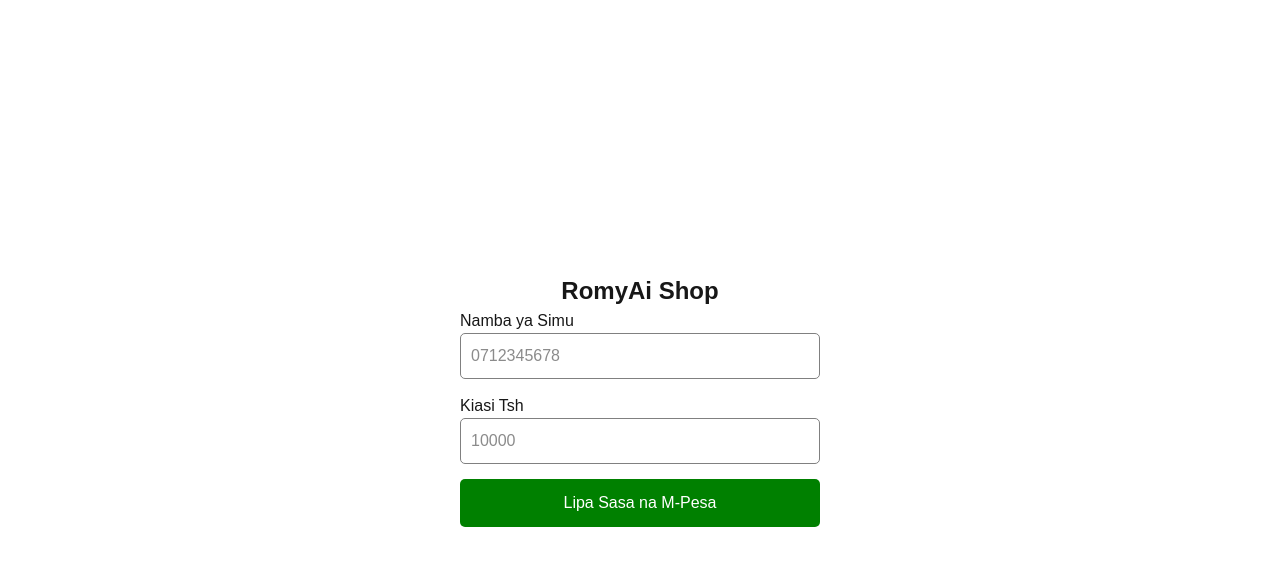
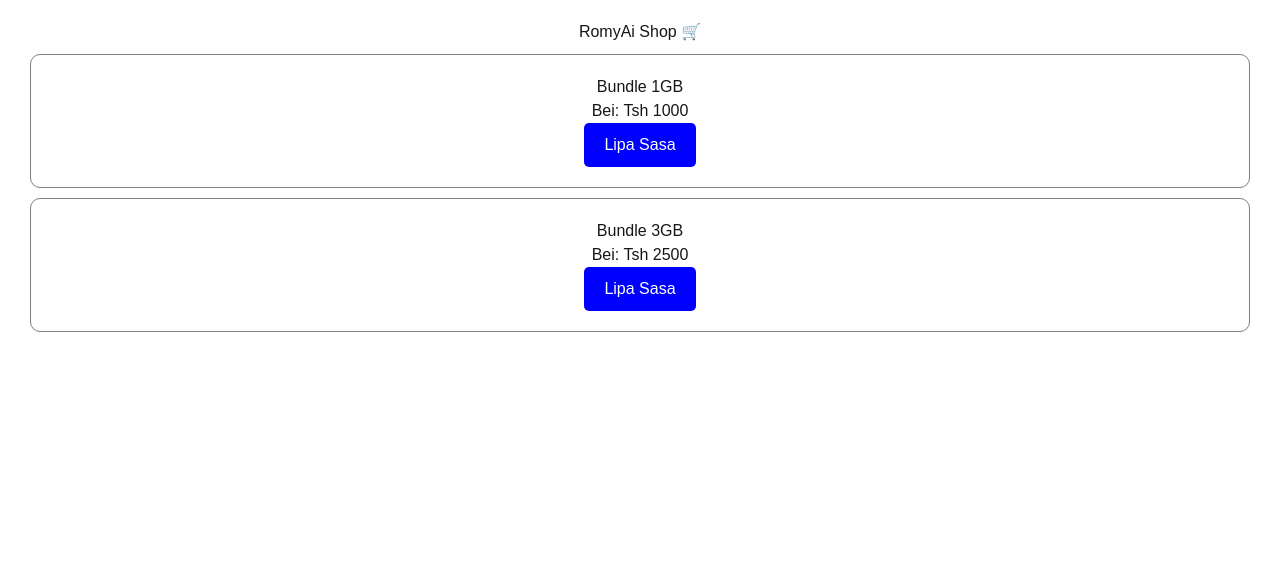
Before and after one commit to omy159122-dev/romyai, a Next.js app: page / in a window 1280 px wide. Shown: the top 566 px of the page. Built offline with nearby package versions, Linux system fonts and the light colour scheme.

Commit message:
Refactor payment logic and enhance UI for bundles
Refactor payment function and update UI components for better user experience.

```diff
--- a/app/page.tsx
+++ b/app/page.tsx
@@ -1,42 +1,62 @@
-"use client"
-import { useState } from "react";
+'use client'; // Hii ni muhimu sana kwa button ifanye kazi
 
 export default function Home() {
-  const [phone, setPhone] = useState("");
-  const [amount, setAmount] = useState("");
 
-  function lipa() {
-    alert(`Tayari! Baada ya kuunganisha na ClickPesa hapa ndio STK itatoka\n\nNamba: ${phone}\nKiasi: ${amount} Tsh`);
+  // HII NDIO FUNCTION YA MALIPO
+  async function lipaSasa(price: number) {
+    const phone = prompt("Weka namba ya M-Pesa: mfano 255712345678");
+    if(!phone) return alert("Tafadhali weka namba");
+
+    const orderId = 'ORD' + Date.now();
+    alert("Tunasubiri STK... Tafadhali angalia simu yako");
+
+    try {
+      const res = await fetch('/API/pay', {
+        method: 'POST',
+        headers: {'Content-Type': 'application/json'},
+        body: JSON.stringify({amount: price, phone: phone, orderId: orderId})
+      });
+
+      const data = await res.json();
+      console.log(data);
+
+      if(data.status === 'success' || data.message) {
+        alert("Ombi limetumwa! Ingiza PIN yako kwenye simu");
+      } else {
+        alert("Kuna shida: " + JSON.stringify(data));
+      }
+    } catch(err) {
+      alert("Error: " + err);
+    }
   }
 
+  // HAPA NDIO DUka LAKO LINAONYESHWA
   return (
-    <div style={{padding: "20px", maxWidth: "400px", margin: "auto", fontFamily: "Arial"}}>
-      <h1 style={{fontSize: "24px", fontWeight: "bold", textAlign: "center"}}>RomyAi Shop</h1>
+    <div style={{padding: '20px', textAlign: 'center'}}>
+      <h1>RomyAi Shop 🛒</h1>
 
-      <p>Namba ya Simu</p>
-      <input
-        type="text"
-        placeholder="0712345678"
-        value={phone}
-        onChange={e => setPhone(e.target.value)}
-        style={{width: "100%", padding: "10px", border: "1px solid gray", borderRadius: "5px", marginBottom: "15px"}}
-      />
+      <div style={{border: '1px solid gray', padding: '20px', margin: '10px', borderRadius: '10px'}}>
+        <h2>Bundle 1GB</h2>
+        <p>Bei: Tsh 1000</p>
+        <button
+          onClick={() => lipaSasa(1000)}
+          style={{padding: '10px 20px', background: 'blue', color: 'white', border: 'none', borderRadius: '5px'}}
+        >
+          Lipa Sasa
+        </button>
+      </div>
 
-      <p>Kiasi Tsh</p>
-      <input
-        type="number"
-        placeholder="10000"
-        value={amount}
-        onChange={e => setAmount(e.target.value)}
-        style={{width: "100%", padding: "10px", border: "1px solid gray", borderRadius: "5px", marginBottom: "15px"}}
-      />
+      <div style={{border: '1px solid gray', padding: '20px', margin: '10px', borderRadius: '10px'}}>
+        <h2>Bundle 3GB</h2>
+        <p>Bei: Tsh 2500</p>
+        <button
+          onClick={() => lipaSasa(2500)}
+          style={{padding: '10px 20px', background: 'blue', color: 'white', border: 'none', borderRadius: '5px'}}
+        >
+          Lipa Sasa
+        </button>
+      </div>
 
-      <button
-        onClick={lipa}
-        style={{width: "100%", padding: "12px", backgroundColor: "green", color: "white", border: "none", borderRadius: "5px", fontSize: "16px"}}
-      >
-        Lipa Sasa na M-Pesa
-      </button>
     </div>
-  );
-      }
+  )
+}
```
